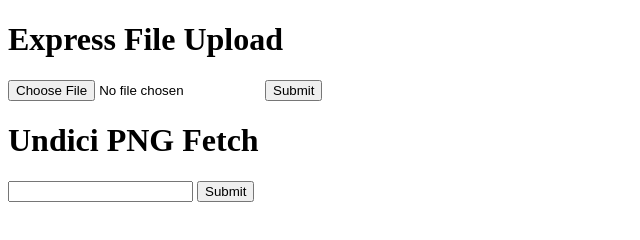
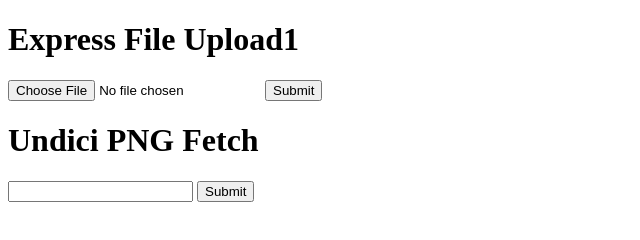
Before and after one commit to asafcjfrog/server_gallery_2026, a website: page views/index.html in a window 1280 px wide. Shown: the full height of the page, 0-640 px from the left. Drawn offline with Linux system fonts and the light colour scheme.

Commit message:
Update index.html

```diff
--- a/views/index.html
+++ b/views/index.html
@@ -4,7 +4,7 @@
     <title>Express File Upload</title>
   </head>
   <body>
-    <h1>Express File Upload</h1>
+    <h1>Express File Upload1</h1>
     <form method="POST" action="/uploadFile" enctype="multipart/form-data">
       <input type="file" name="myFile" />
       <input type="submit" />
```
